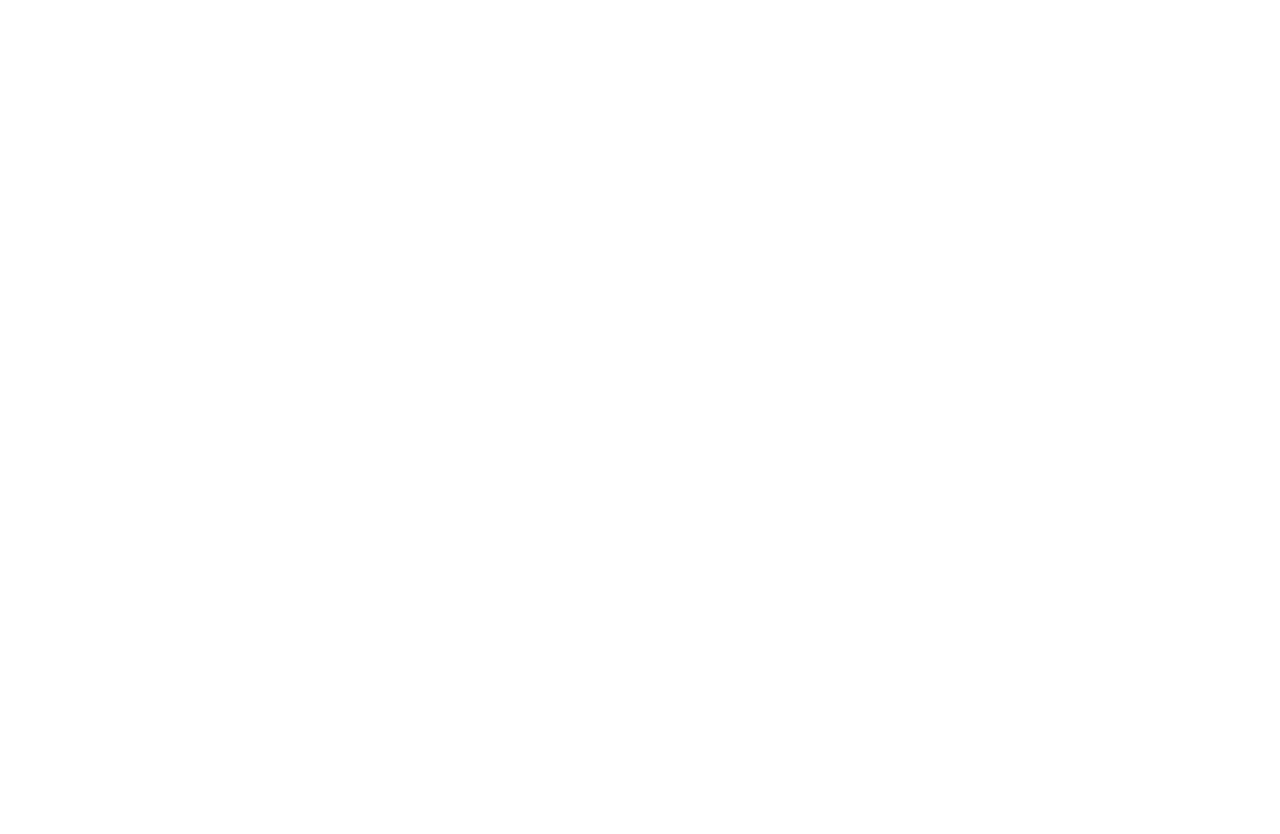
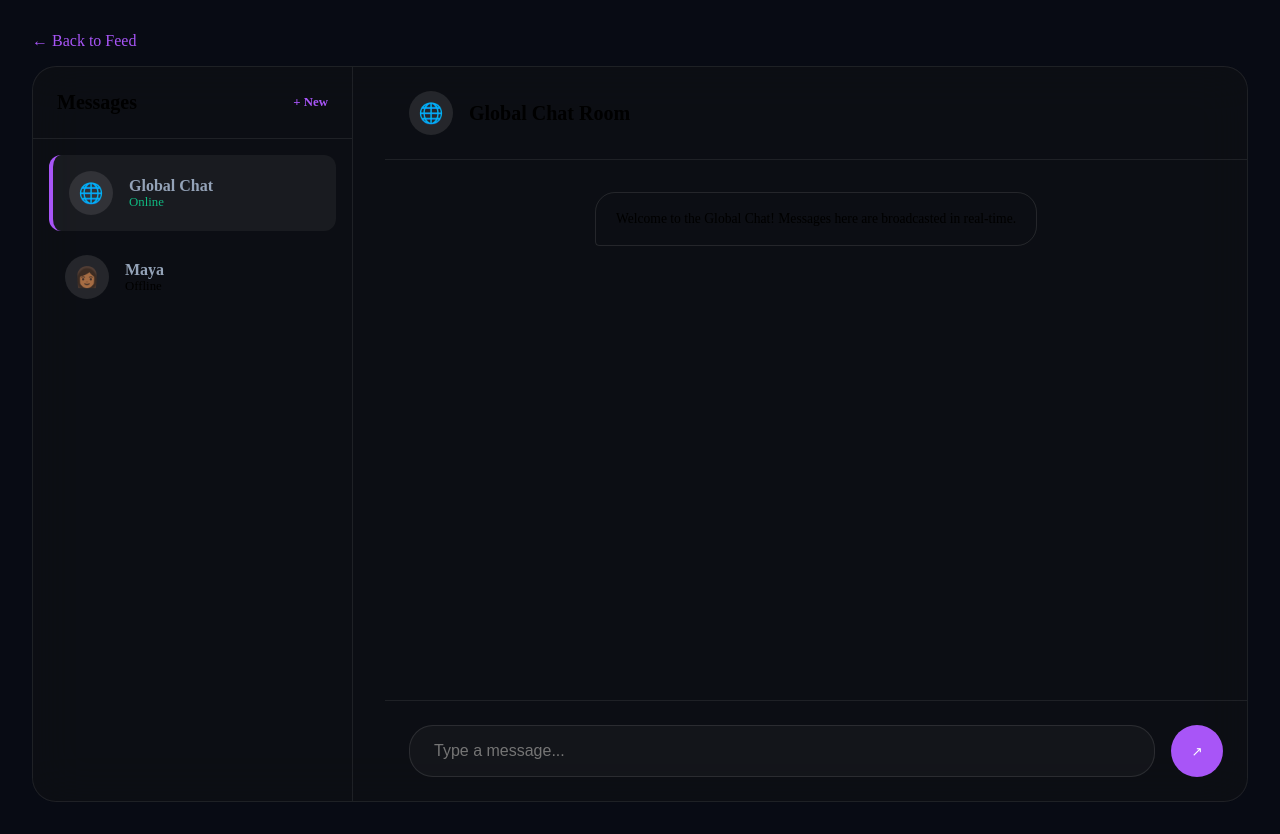
Before and after one commit to yishaq-official/social-midea-platform, a React (Vite) app in the folder client/: page /messages in a window 1280 px wide. Before the commit the page ends 800 px from the top, so only its background shows below. Built offline with nearby package versions, Linux system fonts and the light colour scheme.

Commit message:
implement real-time messaging using Socket.io and add associated CSS styles

```diff
--- /dev/null
+++ b/client/src/pages/Messages.css
@@ -0,0 +1,172 @@
+.messages-container {
+  min-height: 100vh;
+  background-color: var(--bg);
+  padding: 2rem;
+  max-width: 1440px;
+  margin: 0 auto;
+}
+
+.messages-layout {
+  display: grid;
+  grid-template-columns: 320px 1fr;
+  gap: 2rem;
+  background: rgba(20, 20, 20, 0.4);
+  backdrop-filter: blur(24px);
+  -webkit-backdrop-filter: blur(24px);
+  border: 1px solid rgba(255, 255, 255, 0.08);
+  border-radius: 24px;
+  height: calc(100vh - 4rem);
+  overflow: hidden;
+}
+
+.chat-sidebar {
+  border-right: 1px solid rgba(255, 255, 255, 0.08);
+  display: flex;
+  flex-direction: column;
+}
+
+.chat-header {
+  padding: 1.5rem;
+  border-bottom: 1px solid rgba(255, 255, 255, 0.08);
+  font-size: 1.25rem;
+  font-weight: 600;
+  display: flex;
+  justify-content: space-between;
+  align-items: center;
+}
+
+.chat-list {
+  flex: 1;
+  overflow-y: auto;
+  padding: 1rem;
+  display: flex;
+  flex-direction: column;
+  gap: 0.5rem;
+}
+
+.chat-contact {
+  display: flex;
+  align-items: center;
+  gap: 1rem;
+  padding: 1rem;
+  border-radius: 12px;
+  cursor: pointer;
+  transition: background 0.2s;
+}
+
+.chat-contact:hover, .chat-contact.active {
+  background: rgba(255, 255, 255, 0.05);
+}
+
+.chat-contact.active {
+  border-left: 4px solid var(--purple);
+}
+
+.contact-avatar {
+  width: 44px;
+  height: 44px;
+  border-radius: 50%;
+  background: rgba(255, 255, 255, 0.1);
+  display: flex;
+  align-items: center;
+  justify-content: center;
+  font-size: 1.25rem;
+}
+
+.contact-info {
+  display: flex;
+  flex-direction: column;
+}
+
+.contact-name {
+  font-weight: 600;
+  color: var(--text);
+}
+
+.contact-status {
+  font-size: 0.8rem;
+  color: var(--green);
+}
+
+.chat-window {
+  display: flex;
+  flex-direction: column;
+  height: 100%;
+}
+
+.chat-window-header {
+  padding: 1.5rem;
+  border-bottom: 1px solid rgba(255, 255, 255, 0.08);
+  display: flex;
+  align-items: center;
+  gap: 1rem;
+}
+
+.chat-messages {
+  flex: 1;
+  padding: 2rem;
+  overflow-y: auto;
+  display: flex;
+  flex-direction: column;
+  gap: 1rem;
+}
+
+.message-bubble {
+  max-width: 70%;
+  padding: 1rem 1.25rem;
+  border-radius: 20px;
+  line-height: 1.5;
+}
+
+.message-received {
+  background: rgba(255, 255, 255, 0.05);
+  align-self: flex-start;
+  border-bottom-left-radius: 4px;
+}
+
+.message-sent {
+  background: linear-gradient(135deg, var(--purple), var(--pink));
+  color: white;
+  align-self: flex-end;
+  border-bottom-right-radius: 4px;
+}
+
+.chat-input-area {
+  padding: 1.5rem;
+  border-top: 1px solid rgba(255, 255, 255, 0.08);
+  display: flex;
+  gap: 1rem;
+}
+
+.chat-input {
+  flex: 1;
+  background: rgba(255, 255, 255, 0.03);
+  border: 1px solid rgba(255, 255, 255, 0.1);
+  border-radius: 24px;
+  padding: 1rem 1.5rem;
+  color: var(--text);
+  font-size: 1rem;
+  outline: none;
+}
+
+.chat-input:focus {
+  border-color: var(--purple);
+}
+
+.chat-send-btn {
+  background: var(--purple);
+  color: white;
+  border: none;
+  border-radius: 50%;
+  width: 52px;
+  height: 52px;
+  display: flex;
+  align-items: center;
+  justify-content: center;
+  cursor: pointer;
+  transition: transform 0.2s;
+}
+
+.chat-send-btn:hover {
+  transform: scale(1.05);
+}
--- a/client/src/pages/Messages.jsx
+++ b/client/src/pages/Messages.jsx
@@ -1,10 +1,123 @@
-import React from 'react';
+import React, { useState, useEffect, useRef } from 'react';
+import { io } from 'socket.io-client';
+import useAuthStore from '../store/useAuthStore';
+import { Link } from 'react-router-dom';
+import './Messages.css';
 
 export default function Messages() {
+  const user = useAuthStore(state => state.user);
+  const [socket, setSocket] = useState(null);
+  const [messages, setMessages] = useState([]);
+  const [input, setInput] = useState('');
+  const messagesEndRef = useRef(null);
+
+  // Connect to Socket.io
+  useEffect(() => {
+    if (user) {
+      const newSocket = io('http://localhost:5000');
+      setSocket(newSocket);
+
+      newSocket.on('receive_message', (data) => {
+        setMessages((prev) => [...prev, data]);
+      });
+
+      return () => newSocket.disconnect();
+    }
+  }, [user]);
+
+  // Scroll to bottom when messages change
+  useEffect(() => {
+    messagesEndRef.current?.scrollIntoView({ behavior: 'smooth' });
+  }, [messages]);
+
+  const sendMessage = (e) => {
+    e.preventDefault();
+    if (input.trim() && socket) {
+      const msgData = {
+        senderId: user._id,
+        senderName: user.name,
+        text: input,
+        createdAt: new Date().toISOString(),
+      };
+      // Send to server
+      socket.emit('send_message', msgData);
+
+      // Update local UI immediately
+      setMessages((prev) => [...prev, msgData]);
+      setInput('');
+    }
+  };
+
   return (
-    <div style={{ padding: '2rem', color: '#fff' }}>
-      <h1>Messages</h1>
-      <p>Messages page coming soon.</p>
+    <div className="messages-container">
+      <Link to="/feed" style={{ color: 'var(--purple)', textDecoration: 'none', marginBottom: '1rem', display: 'inline-block' }}>
+        ← Back to Feed
+      </Link>
+      <div className="messages-layout">
+        {/* Sidebar */}
+        <aside className="chat-sidebar">
+          <div className="chat-header">
+            Messages
+            <span style={{ fontSize: '0.8rem', color: 'var(--purple)', cursor: 'pointer' }}>+ New</span>
+          </div>
+          <div className="chat-list">
+            {/* Mock Contacts for UI */}
+            <div className="chat-contact active">
+              <div className="contact-avatar">🌐</div>
+              <div className="contact-info">
+                <span className="contact-name">Global Chat</span>
+                <span className="contact-status">Online</span>
+              </div>
+            </div>
+            <div className="chat-contact">
+              <div className="contact-avatar">👩🏾</div>
+              <div className="contact-info">
+                <span className="contact-name">Maya</span>
+                <span className="contact-status" style={{color: 'var(--text-dim)'}}>Offline</span>
+              </div>
+            </div>
+          </div>
+        </aside>
+
+        {/* Chat Window */}
+        <main className="chat-window">
+          <div className="chat-window-header">
+            <div className="contact-avatar">🌐</div>
+            <h2 style={{ fontSize: '1.25rem' }}>Global Chat Room</h2>
+          </div>
+
+          <div className="chat-messages">
+            {/* System welcome message */}
+            <div className="message-bubble message-received" style={{ alignSelf: 'center', background: 'transparent', border: '1px solid rgba(255,255,255,0.1)', color: 'var(--text-dim)', fontSize: '0.85rem' }}>
+              Welcome to the Global Chat! Messages here are broadcasted in real-time.
+            </div>
+
+            {messages.map((msg, idx) => {
+              const isMine = msg.senderId === user?._id;
+              return (
+                <div key={idx} className={`message-bubble ${isMine ? 'message-sent' : 'message-received'}`}>
+                  {!isMine && <div style={{ fontSize: '0.75rem', color: 'var(--purple)', marginBottom: '0.25rem', fontWeight: 'bold' }}>{msg.senderName}</div>}
+                  {msg.text}
+                </div>
+              );
+            })}
+            <div ref={messagesEndRef} />
+          </div>
+
+          <form className="chat-input-area" onSubmit={sendMessage}>
+            <input
+              type="text"
+              className="chat-input"
+              placeholder="Type a message..."
+              value={input}
+              onChange={(e) => setInput(e.target.value)}
+            />
+            <button type="submit" className="chat-send-btn">
+              ↗
+            </button>
+          </form>
+        </main>
+      </div>
     </div>
   );
 }
```
